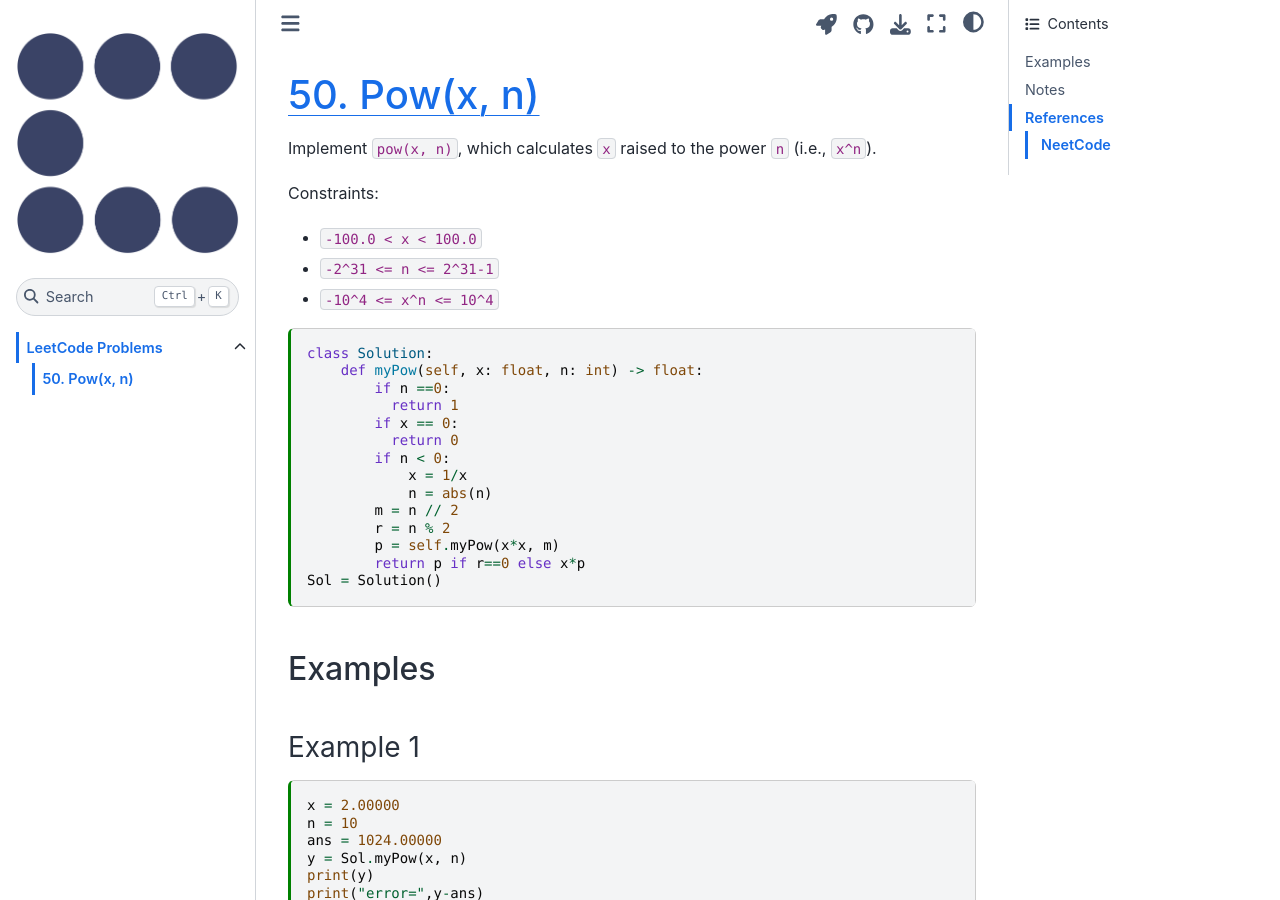
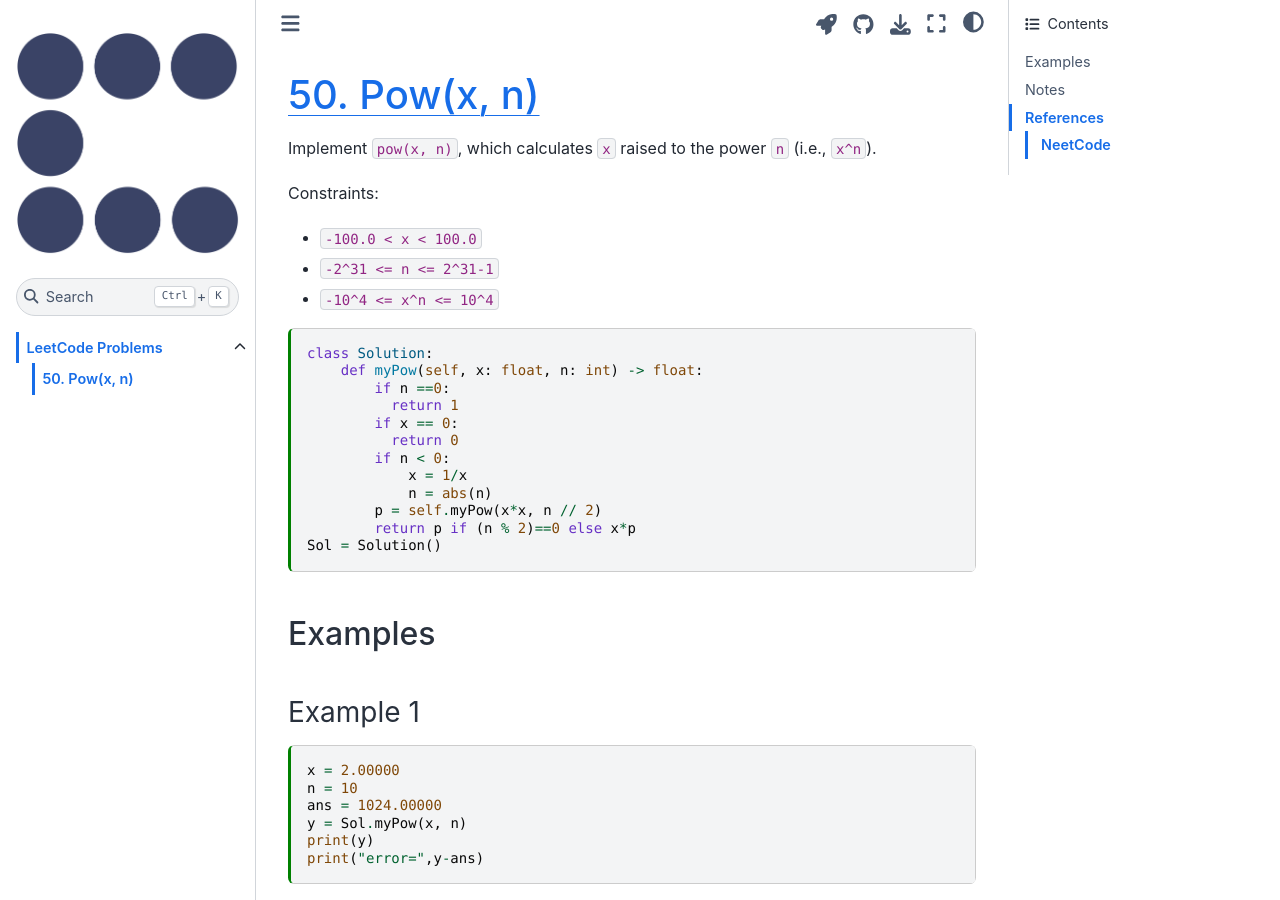
Before and after one commit to eLearningHub/Coding-Book, a Jupyter Book: the page built from leetcode/0050-powx-n.md, in a window 1280 px wide and 900 px high. Built offline with Jupyter Book 1.0.4 settings and Sphinx 7.4.7 and the Sphinx Book theme 1.1.4, drawn with Linux system fonts in a browser that asks for light colours.

Commit message:
Fewer lines of code

````diff
--- a/leetcode/0050-powx-n.md
+++ b/leetcode/0050-powx-n.md
@@ -32,10 +32,8 @@ class Solution:
         if n < 0:
             x = 1/x
             n = abs(n)
-        m = n // 2
-        r = n % 2
-        p = self.myPow(x*x, m)
-        return p if r==0 else x*p
+        p = self.myPow(x*x, n // 2)
+        return p if (n % 2)==0 else x*p
 Sol = Solution()
 ```
 
````
